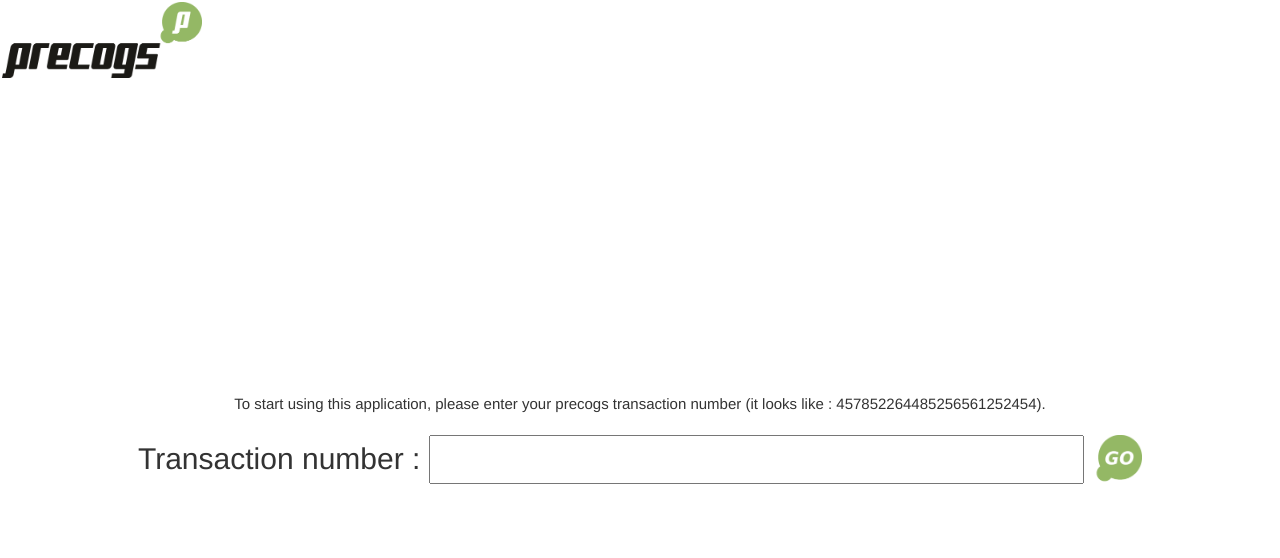
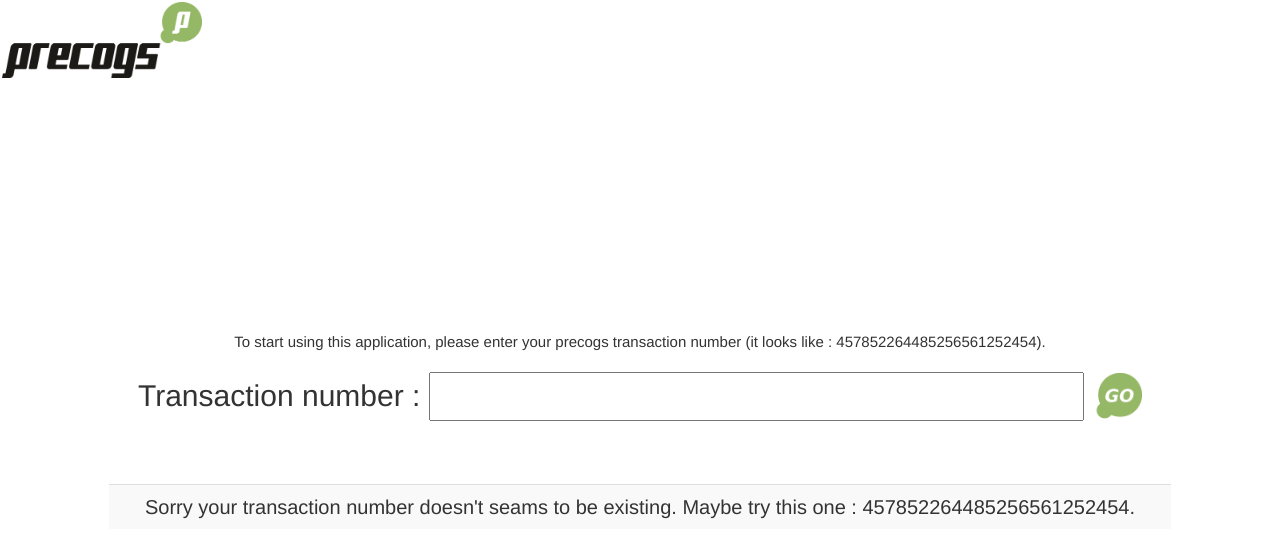
Before and after one commit to clement-roblot/precogsBlockchain, a website: page index.html in a window 1280 px wide. Both pictures are taken after a click on the picture 1117 px from the left and 460 px from the top of the page. Drawn offline with nearby package versions, Linux system fonts and the light colour scheme.

Commit message:
Added an error message when the transaction is false.

```diff
--- a/index.html
+++ b/index.html
@@ -76,12 +76,13 @@ window.onload = function() {
 
       transaction = getPrecogsTransactionById( $("#transactionNumber").val() );
 
+      $("#transactionTable tr").remove();
+
       if( transaction != null )
       {
         //alert("kikoo " + $("#transactionNumber").val() );
         //alert( transaction.content )
 
-        $("#transactionTable tr").remove();
         $("#transactionTable").append("<tr><th>Chip</th><th>Historic</th></tr>");
 
         for(var i=0; i<transaction.blockChainTransactions.length; i++ ){
@@ -114,10 +115,15 @@ window.onload = function() {
           $("body").append(modal);
 
           $("#transactionTable").append(tr+td1+td2+trend);
-          $("#transactionDetails").removeClass('hidden');
           $('[data-toggle="tooltip"]').tooltip();
         }
       }
+      else
+      {
+        $("#transactionTable").append("<tr><td align=\"center\">Sorry your transaction number doesn't seams to be existing. Maybe try this one : 457852264485256561252454.</td></tr>");
+      }
+
+      $("#transactionDetails").removeClass('hidden');
 
     })
 
```
